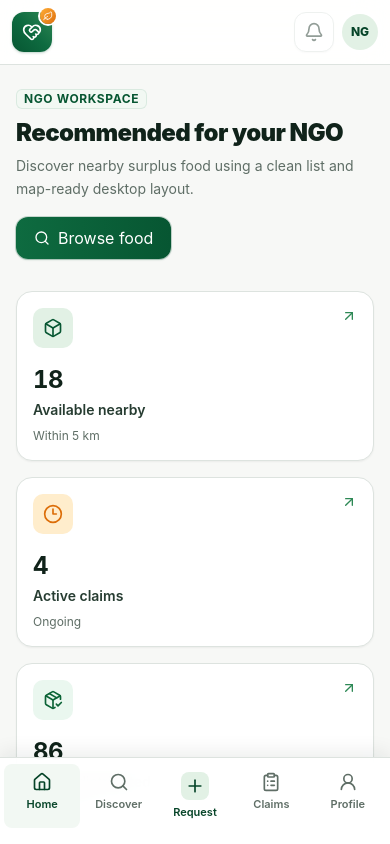
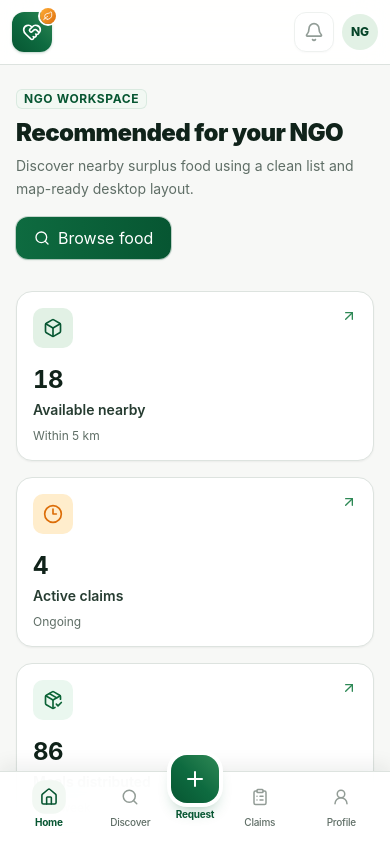
Before and after one commit to mahamudul-hasan7/shearbitebd, a Next.js app: page /preview/ngo in a window 390 px wide. Shown: the top 844 px of the page. Built offline with nearby package versions, Linux system fonts and the light colour scheme.

Commit message:
feat(nav): enhance mobile bottom navigation touch targets and active state

```diff
--- a/src/components/navigation/mobile-bottom-nav.tsx
+++ b/src/components/navigation/mobile-bottom-nav.tsx
@@ -6,27 +6,59 @@ import type { PortalRole } from "@/types/navigation";
 export function MobileBottomNavigation({ role, activeHref }: { role: PortalRole; activeHref: string }) {
   const items = getNavigation(role, activeHref.startsWith("/preview/"));
   return (
-    <nav className="safe-bottom fixed inset-x-0 bottom-0 z-50 mx-auto grid w-full max-w-xl grid-cols-5 border-t border-line bg-white/95 px-1 pt-1.5 text-ink-700 shadow-sticky backdrop-blur-lg lg:hidden" aria-label="Mobile navigation">
+    <nav
+      className="fixed inset-x-0 bottom-0 z-50 mx-auto w-full border-t border-line bg-surface/95 backdrop-blur-xl shadow-sticky lg:hidden"
+      style={{ paddingBottom: "max(0.5rem, env(safe-area-inset-bottom))" }}
+      aria-label="Mobile navigation"
+    >
+      <div className="mx-auto flex h-16 max-w-lg items-center justify-around px-2">
         {items.map((item) => {
           const Icon = item.icon;
           const active = item.href === activeHref;
+
           if (item.isPrimary) {
             return (
-            <Link key={item.label} href={item.href} aria-current={active ? "page" : undefined} className="icon-interactive flex min-w-0 flex-col items-center gap-1 rounded-lg px-1 py-2 text-[11px] font-semibold text-brand-800 sm:text-xs">
-              <span className="grid size-7 place-items-center rounded-lg bg-brand-100 text-brand-800">
-                <Icon className="size-5" aria-hidden="true" />
+              <div key={item.label} className="relative -top-4 flex flex-col items-center">
+                <Link
+                  href={item.href}
+                  aria-current={active ? "page" : undefined}
+                  className="flex size-12 items-center justify-center rounded-2xl bg-gradient-to-tr from-brand-700 via-brand-600 to-brand-500 text-white shadow-lg shadow-brand-600/30 ring-4 ring-surface transition-transform duration-150 active:scale-95"
+                  aria-label={item.label}
+                >
+                  <Icon className="size-6" aria-hidden="true" />
+                </Link>
+                <span className="mt-1 text-[10px] font-bold tracking-tight text-brand-700">
+                  {item.label}
                 </span>
-              <span className="block max-w-full truncate" title={item.label}>{item.label}</span>
-            </Link>
+              </div>
             );
           }
+
           return (
-          <Link key={item.label} href={item.href} aria-current={active ? "page" : undefined} className={cn("icon-interactive flex min-w-0 flex-col items-center gap-1 rounded-lg px-1 py-2 text-[11px] font-semibold sm:px-2 sm:text-xs", active ? "bg-brand-50 text-brand-800" : "text-muted-600")}>
-            <Icon className="size-5" aria-hidden="true" />
-            <span className="block max-w-full truncate" title={item.label}>{item.label}</span>
+            <Link
+              key={item.label}
+              href={item.href}
+              aria-current={active ? "page" : undefined}
+              className={cn(
+                "flex flex-1 flex-col items-center justify-center gap-1 rounded-xl py-1 text-center transition-colors",
+                active
+                  ? "text-brand-700 font-bold"
+                  : "text-muted-600 hover:text-ink-900 font-medium",
+              )}
+            >
+              <div
+                className={cn(
+                  "flex size-8 items-center justify-center rounded-xl transition-all",
+                  active ? "bg-brand-50 text-brand-700 scale-105" : "text-muted-400",
+                )}
+              >
+                <Icon className="size-4.5" aria-hidden="true" />
+              </div>
+              <span className="text-[10px] leading-none tracking-tight">{item.label}</span>
             </Link>
           );
         })}
+      </div>
     </nav>
   );
 }
```
Lines whose indentation alone changed are shown as unchanged.
